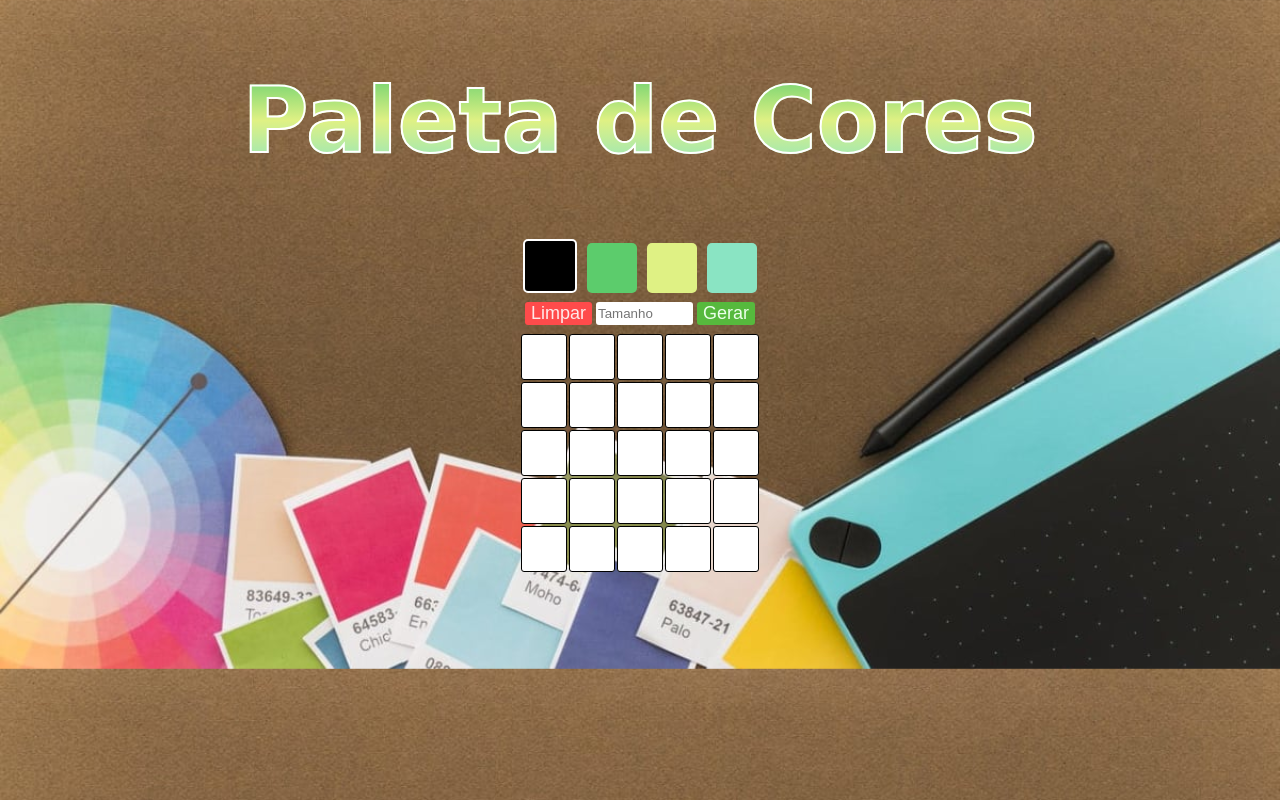
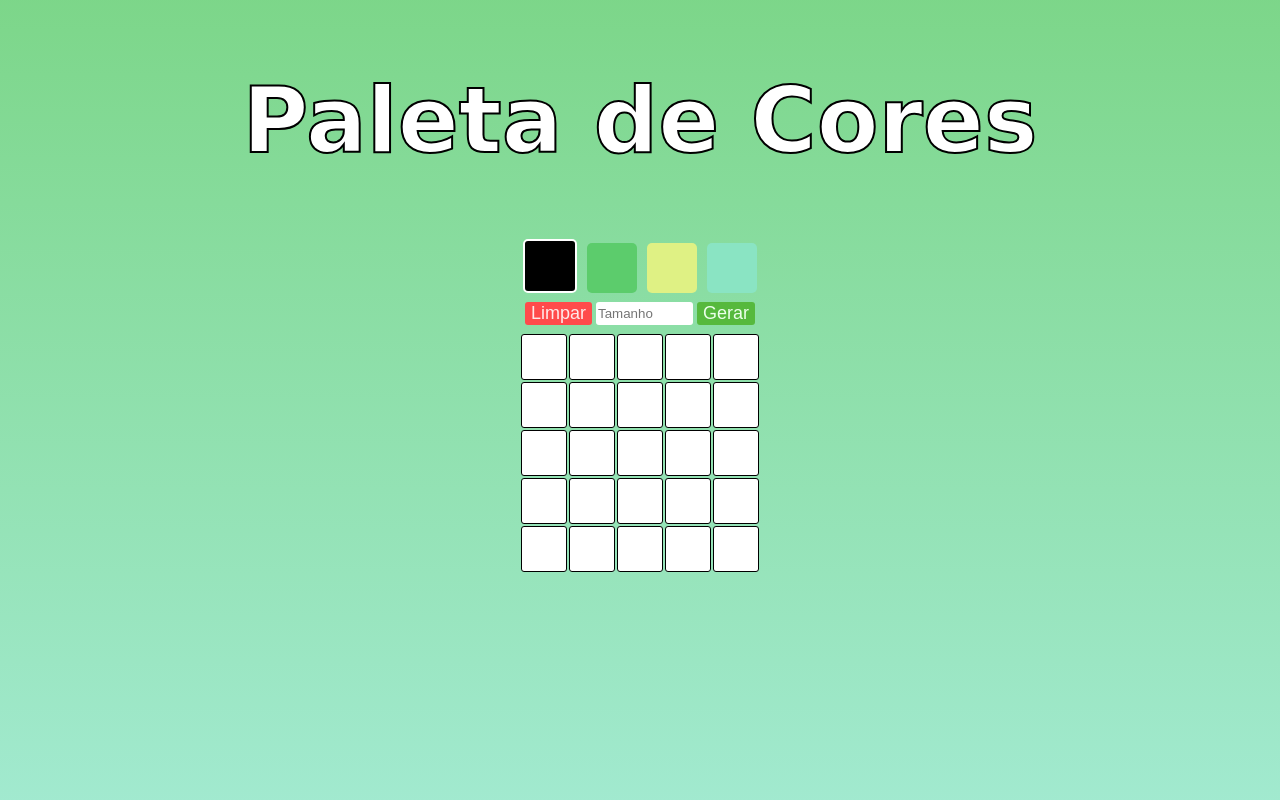
Before and after one commit to gabrielgr99/Pixels-Art-Project, a plain HTML site: page index.html in a window 1280 px wide. Drawn offline with Linux system fonts and the light colour scheme; a web font is replaced by a local one.

Commit message:
Coloca cor fixa para titulo e gradiente aleatorio para background

```diff
--- a/script.js
+++ b/script.js
@@ -22,8 +22,8 @@ function createColors(num) {
     document.getElementById('color-palette').appendChild(tagDivColorPalette);
   }
 
-  const tagTitle = document.getElementById('title');
-  tagTitle.style.backgroundImage = `linear-gradient(to bottom, rgb(${arrayColors[0]}), rgb(${arrayColors[1]}), rgb(${arrayColors[2]}))`;
+  const tagBody = document.getElementsByTagName('body')[0];
+  tagBody.style.backgroundImage = `linear-gradient(to bottom, rgba(${arrayColors[0]}, 0.8), rgba(${arrayColors[2]}, 0.8))`;
 }
 
 createColors(4);
--- a/style.css
+++ b/style.css
@@ -1,5 +1,4 @@
 body {
-  background-image: url('img/paleta-cores.jpg');
   background-attachment: fixed;
   background-size: 100%;
   display: flex;
@@ -9,11 +8,9 @@ body {
 
 #title {
   font-family: 'Fascinate', cursive;
-  background-clip: text;
-  -webkit-background-clip: text;
-  -webkit-text-fill-color: transparent;
   font-size: 90px;
-  -webkit-text-stroke: 2px #FFF;
+  -webkit-text-stroke: 2px #000;
+  color: rgb(255, 255, 255);
 }
 
 #section-options {
```
